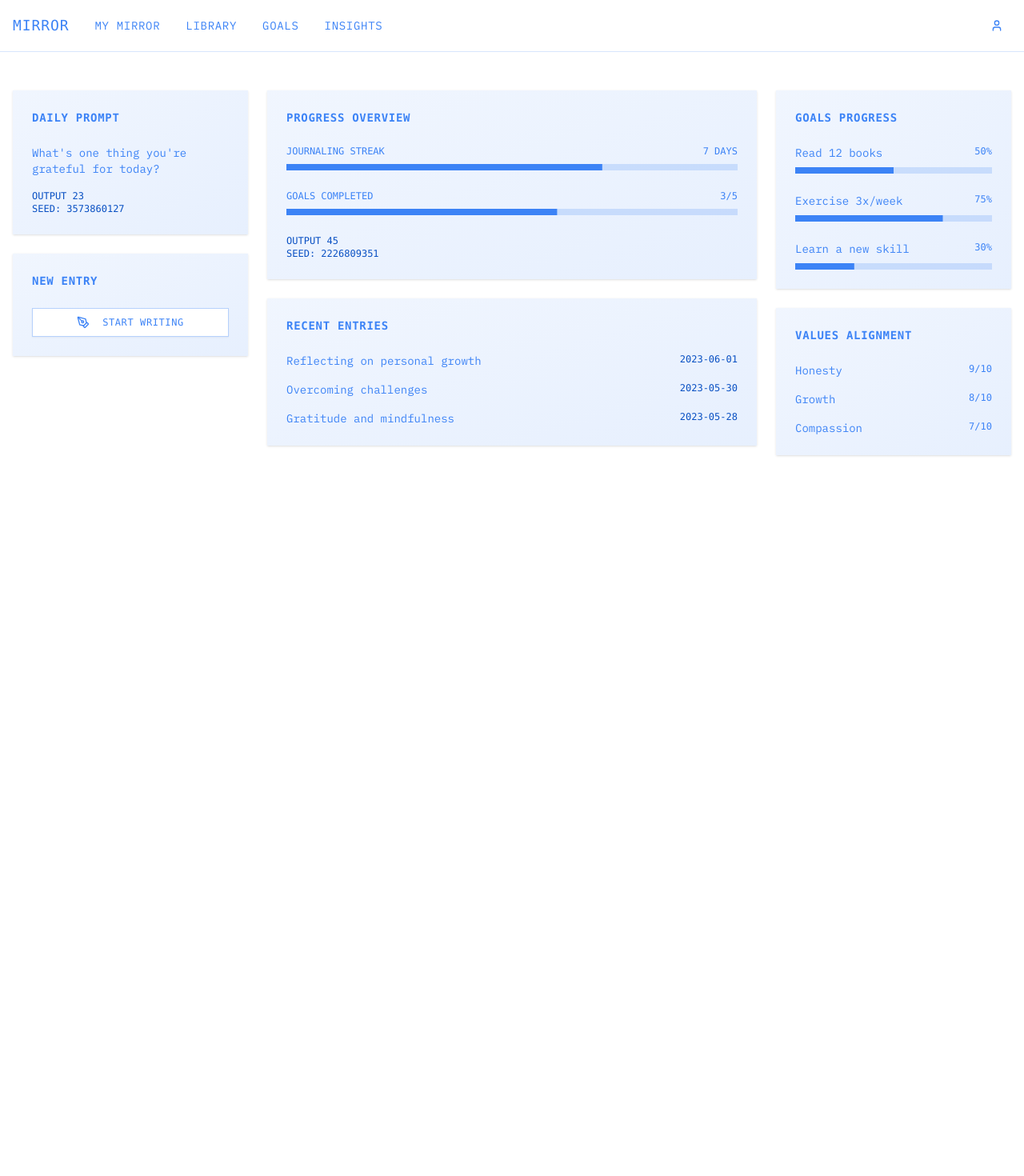
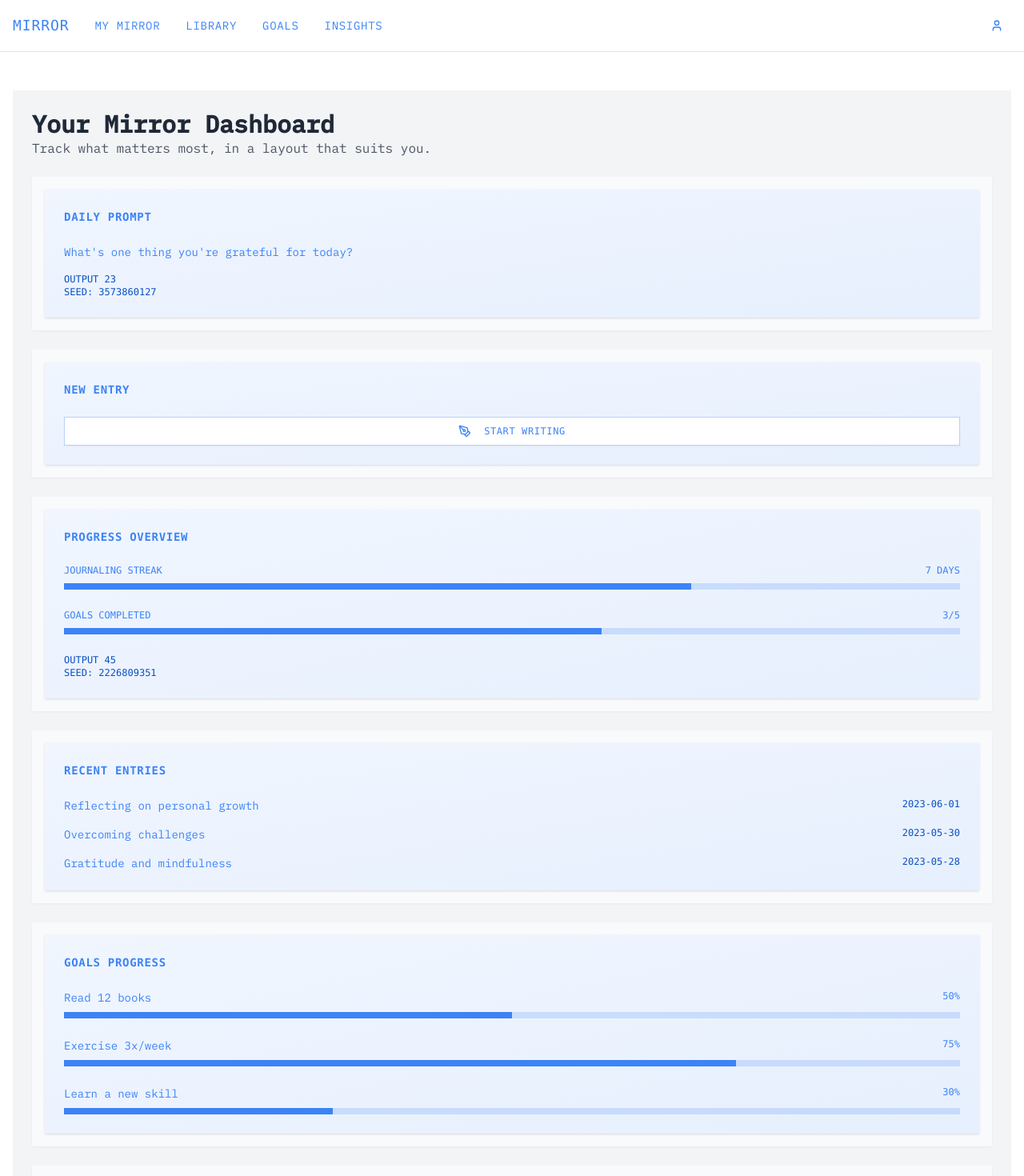
Before and after one commit to DannyMac180/mirror, a Next.js app: page /dashboard in a window 1280 px wide. Shown: the top 1470 px of the page at 80% size. Before the commit the page ends 800 px from the top, so only its background shows below. Built offline with nearby package versions, Linux system fonts and the light colour scheme.

Commit message:
update dashboard layout

```diff
--- a/src/app/dashboard/page.tsx
+++ b/src/app/dashboard/page.tsx
@@ -7,18 +7,38 @@ import { ValuesAlignment } from '@/components/values-alignment'
 
 export default function Dashboard() {
   return (
-    <div className="grid grid-cols-1 md:grid-cols-4 gap-6">
-      <div className="md:col-span-1 space-y-6">
+    <div className="min-h-screen bg-gray-100 text-gray-900 p-6">
+      {/* Header Section */}
+      <header className="mb-6">
+        <h1 className="text-3xl font-bold text-gray-800">Your Mirror Dashboard</h1>
+        <p className="text-gray-600">Track what matters most, in a layout that suits you.</p>
+      </header>
+
+      {/* Main Content: Vertical Stack of Cards */}
+      <div className="flex flex-col space-y-6">
+        <div className="bg-gray-50 rounded-md shadow-sm p-4 hover:shadow-md transition-shadow">
           <DailyPrompt />
+        </div>
+
+        <div className="bg-gray-50 rounded-md shadow-sm p-4 hover:shadow-md transition-shadow">
           <QuickJournal />
         </div>
-      <div className="md:col-span-2 space-y-6">
+
+        <div className="bg-gray-50 rounded-md shadow-sm p-4 hover:shadow-md transition-shadow">
           <ProgressOverview />
+        </div>
+
+        <div className="bg-gray-50 rounded-md shadow-sm p-4 hover:shadow-md transition-shadow">
           <RecentEntries />
         </div>
-      <div className="md:col-span-1 space-y-6">
+
+        <div className="bg-gray-50 rounded-md shadow-sm p-4 hover:shadow-md transition-shadow">
           <GoalsProgress />
+        </div>
+
+        <div className="bg-gray-50 rounded-md shadow-sm p-4 hover:shadow-md transition-shadow">
           <ValuesAlignment />
+        </div>
       </div>
     </div>
   )
```
Lines whose indentation alone changed are shown as unchanged.
